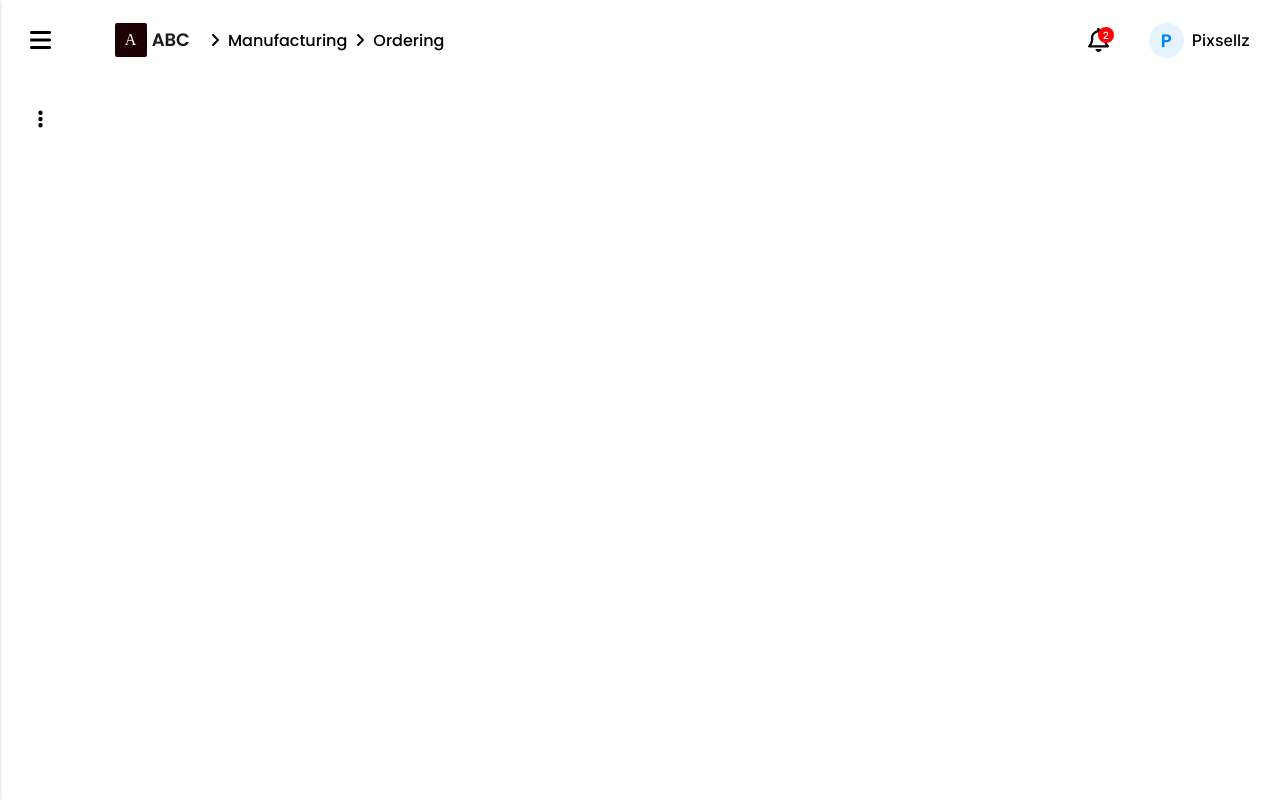
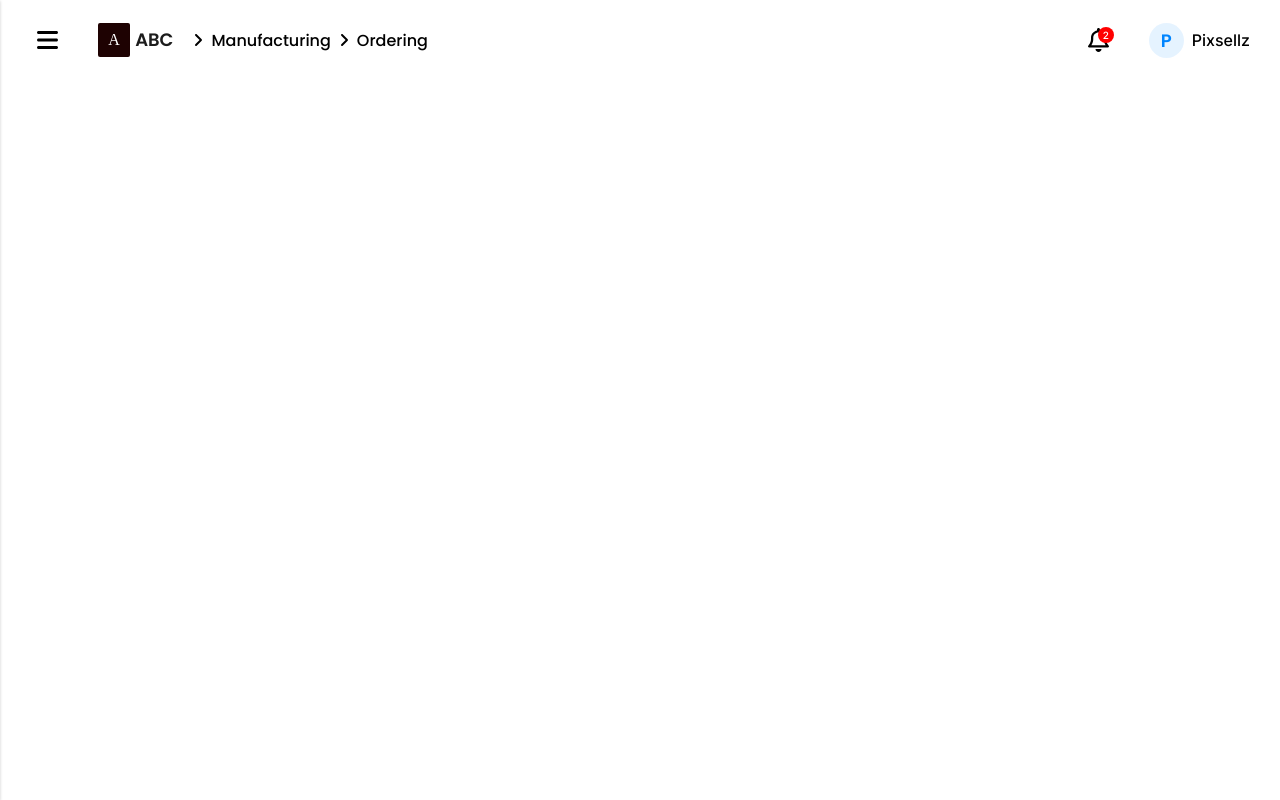
Before and after one commit to webperside/course-erp-front, a React (Create React App) app: page / in a window 1280 px wide. Built offline with nearby package versions, Linux system fonts and the light colour scheme.

Commit message:
Sidebar Menu  Integration side menu with Navbar

```diff
--- a/src/App.js
+++ b/src/App.js
@@ -1,15 +1,18 @@
-
+import React from 'react';
 import { BrowserRouter as Router } from 'react-router-dom';
-import Sidebar from './components/sidebar/Sidebar';
+import Sidebar from './shared/components/Sidebar/Sidebar';
 import Navbar from "./shared/components/Navbar/Navbar";
+import { AppContextProvider } from './shared/components/context/AppContext';
 
 function App() {
   return (
     <Router>
-      <Navbar/>
-      <Sidebar />
+      <AppContextProvider>
+        <Navbar />
+        <Sidebar />
+      </AppContextProvider>
     </Router>
-    );
+  );
 }
 
 export default App;
--- a/src/shared/components/Navbar/Navbar.css
+++ b/src/shared/components/Navbar/Navbar.css
@@ -85,10 +85,21 @@ nav {
   justify-content: center;
   align-items: center;
 }
-.side-menu{
+
+.sidebar-open {
+  padding: 15px ;
+  border-radius: 5px;
+  transition: all 0.3s ease-in-out;
+  margin-right: 5px;
+}
+.sidebar-open:hover {
+  background-color: #EBEEF0;
   cursor: pointer;
-  margin-right: 20px;
 }
+.sidebar-open.active{
+  display: inline-flex;
+}
+
 .page-property .navbar-icon{
   cursor: pointer;
   display: flex;
--- a/src/shared/components/Navbar/Navbar.jsx
+++ b/src/shared/components/Navbar/Navbar.jsx
@@ -3,7 +3,14 @@ import "./Navbar.css";
 import { FontAwesomeIcon } from "@fortawesome/react-fontawesome";
 import { faAngleRight , faBars} from "@fortawesome/free-solid-svg-icons";
 import { faBell } from "@fortawesome/free-regular-svg-icons";
+import { useAppContext } from "../context/AppContext";
+
 const Navbar = () => {
+  const { isSidebarOpen, setIsSidebarOpen } = useAppContext();
+  const toggleSidebar = () => {
+    setIsSidebarOpen(true);
+  };
+
   const userData = {
     username: "Pixsellz",
     notifications: 2,
@@ -15,8 +22,8 @@ const Navbar = () => {
     <header role="banner">
     <nav>
       <div className="page-property">
-      <div className="side-menu">
-        <FontAwesomeIcon icon={faBars} size="xl" style={{color: "#000000",}} />
+      <div className={`sidebar-open ${isSidebarOpen ? 'active' : ''}`} onClick={toggleSidebar}>
+        <FontAwesomeIcon className="open-icon" icon={faBars} size="xl" style={{color: "#000000",}} />
         </div>
         <div className="navbar-icon">
           <span>A</span>
--- a/src/components/sidebar/Sidebar.css
+++ b/src/shared/components/Sidebar/Sidebar.css
@@ -18,7 +18,7 @@ a{
     overflow: auto;
     background-color: #fff;
     transform: translateX(-100%);
-    transition: transform 0.8s ease-in-out;
+    transition: transform 0.4s ease-in-out;
     z-index: 999;
 }
 .sidebar-main::-webkit-scrollbar{
@@ -37,11 +37,7 @@ a{
     align-items: center;
     padding-top: 1.5px;
 }
-.sidebar-open{
-    margin-top: 24px;
-    margin-left: 25px;
-}
-.sidebar-close, .sidebar-open{
+.sidebar-close{
     display: inline-flex;
     align-items: center;
     justify-content: center;
@@ -50,11 +46,11 @@ a{
     border-radius: 50%;
     transition: all 0.3s ease-in-out;
 }
-.sidebar-close:hover, .sidebar-open:hover{
+.sidebar-close:hover{
     background-color: #EBEEF0;
     cursor: pointer;
 }
-.close-icon, .open-icon{
+.close-icon{
     font-size: 20px;
 }
 .sidebar-menu{
@@ -98,17 +94,12 @@ a{
     border: 1px solid #969696;
 }
 
-.sidebar-open.active {
-    display: none;
-}
-
-.sidebar-close.active {
-    display: inline-flex;
-}
-.sidebar-close.active + .sidebar-open {
-    display: block;
-}
-
 .sidebar-main.active {
     transform: translateX(0);
 }
+.sidebar-close {
+    display: inline-flex;
+}
+.sidebar-close.active {
+    display: none;
+}
--- a/src/components/sidebar/Sidebar.jsx
+++ b/src/shared/components/Sidebar/Sidebar.jsx
@@ -1,25 +1,19 @@
-import React, { useState} from 'react'
+
 import { NavLink, Link } from 'react-router-dom'
 import { FontAwesomeIcon } from '@fortawesome/react-fontawesome'
-import { faTimes, faEllipsisVertical } from '@fortawesome/free-solid-svg-icons';
+import { faTimes } from '@fortawesome/free-solid-svg-icons';
+import { useAppContext } from '../context/AppContext';
 import './Sidebar.css'
 
 export default function Sidebar() {
-    const [isSidebarOpen, setIsSidebarOpen] = useState(false);
+    const { isSidebarOpen, setIsSidebarOpen } = useAppContext();
 
-    const toggleSidebar = () => {
-        setIsSidebarOpen(!isSidebarOpen);
-    };
     const closeSidebar = () => {
         setIsSidebarOpen(false);
     };
 
     return (
         <main>
-            <div className={`sidebar-open ${isSidebarOpen ? 'active' : ''}`} onClick={toggleSidebar}>
-            <FontAwesomeIcon className='open-icon' icon={faEllipsisVertical} />
-            </div>
-            <div className='o'></div>
             <div className={`sidebar-main ${isSidebarOpen ? 'active' : ''}`}>
                 <div>
                     <div className='sidebar-logo'>
--- /dev/null
+++ b/src/shared/components/context/AppContext.jsx
@@ -0,0 +1,17 @@
+import React, { createContext, useContext, useState } from 'react';
+
+const AppContext = createContext();
+
+export function AppContextProvider({ children }) {
+    const [isSidebarOpen, setIsSidebarOpen] = useState(false);
+
+    return (
+        <AppContext.Provider value={{ isSidebarOpen, setIsSidebarOpen }}>
+        {children}
+        </AppContext.Provider>
+    );
+}
+
+export function useAppContext() {
+    return useContext(AppContext);
+}
```
Also changed, not shown: src/App.css (line endings or trailing spaces).
